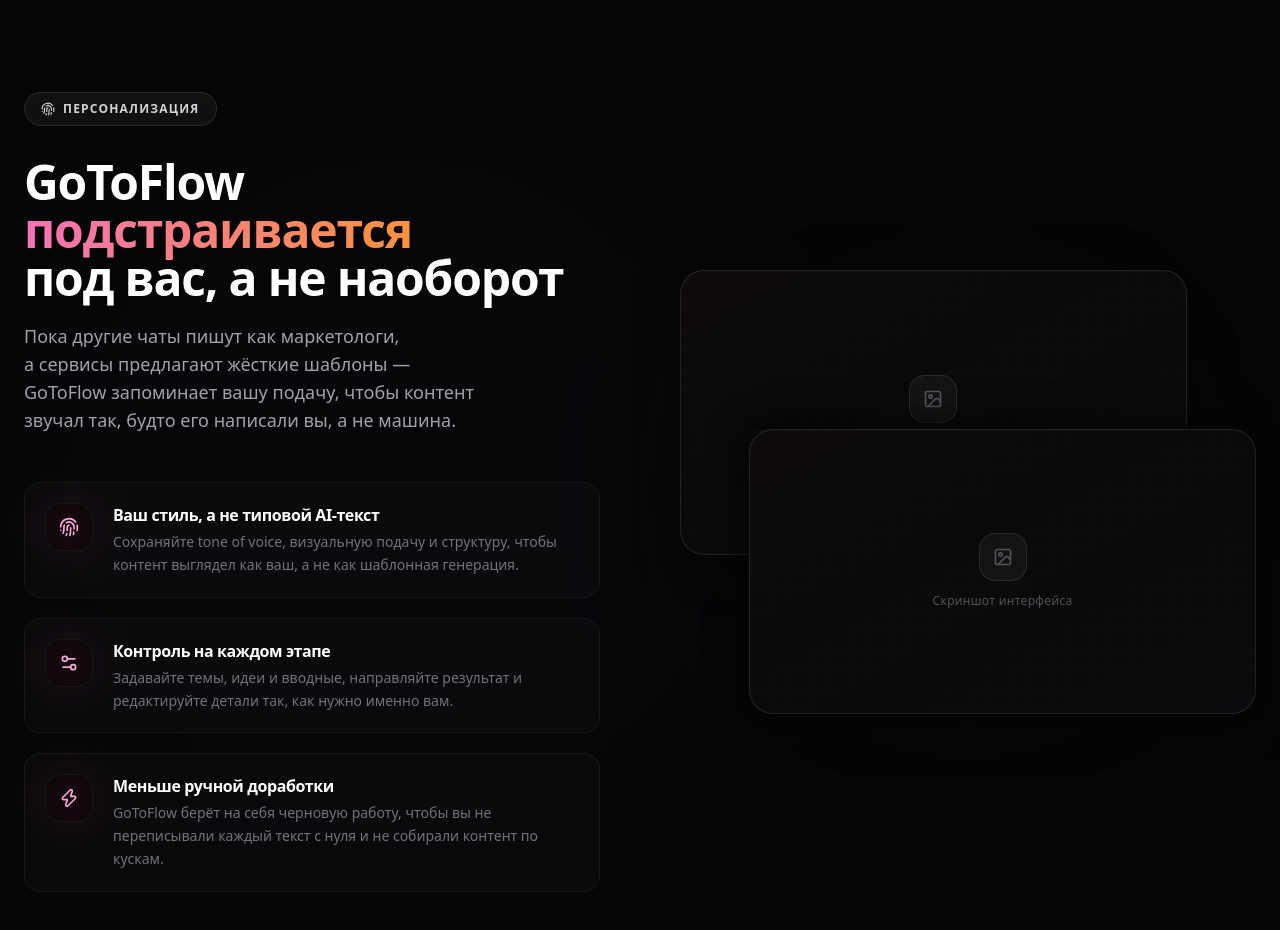
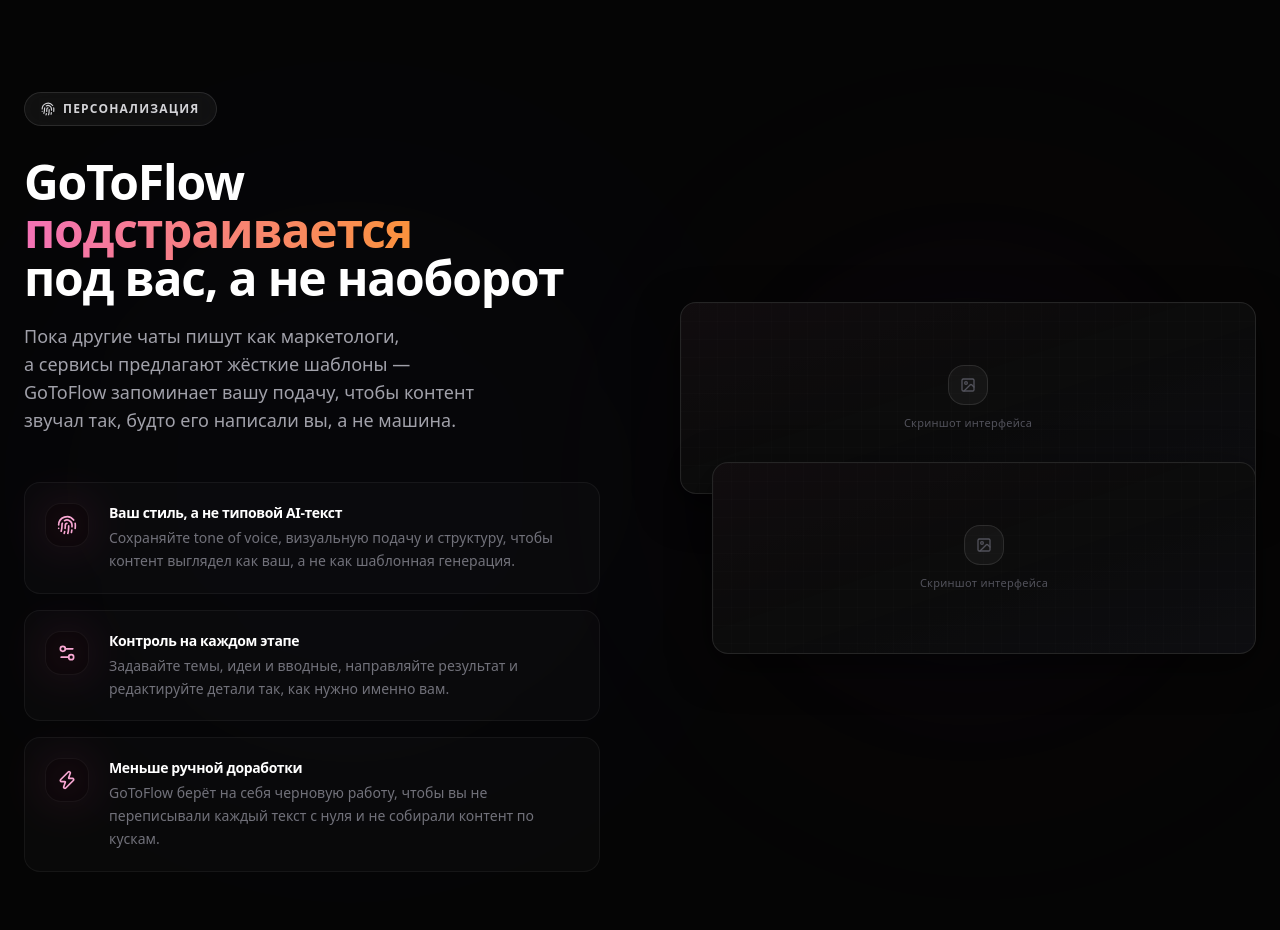
Before and after one commit to matteimikeska49-bot/gtf, a React (Vite) app: page / in a window 1280 px wide. Shown: the part 5560-6490 px from the top of the page. Built offline with nearby package versions, Linux system fonts and the light colour scheme.

Commit message:
fix(diff): h-48 compact screenshots, -mt-8 ml-8 cascade, balanced with text column

```diff
--- a/src/components/DifferentiationSection.jsx
+++ b/src/components/DifferentiationSection.jsx
@@ -2,28 +2,28 @@
 import { motion } from 'framer-motion';
 import { Fingerprint, Settings2, Zap, ImageIcon } from 'lucide-react';
 
-/* ─── Screenshot placeholder ─── */
-const ScreenshotPlaceholder = ({ delay = 0 }) => (
+/* ─── Screenshot placeholder (compact, fixed height) ─── */
+const ScreenshotPlaceholder = ({ delay = 0, className = '' }) => (
   <motion.div
-    initial={{ opacity: 0, y: 20 }}
+    initial={{ opacity: 0, y: 16 }}
     whileInView={{ opacity: 1, y: 0 }}
     viewport={{ once: true }}
     transition={{ duration: 0.7, delay, ease: [0.21, 0.47, 0.32, 0.98] }}
-    className="relative w-full aspect-video rounded-3xl border border-white/10 bg-[#0a0a0a] overflow-hidden group shadow-[0_8px_40px_rgba(0,0,0,0.5)]"
+    className={`relative w-full h-48 rounded-2xl border border-white/10 bg-[#0c0c0c] overflow-hidden group shadow-[0_12px_40px_rgba(0,0,0,0.55)] ${className}`}
   >
-    {/* Animated inner glow */}
+    {/* Subtle inner gradient */}
     <div className="absolute inset-0 bg-gradient-to-br from-pink-500/5 via-transparent to-indigo-500/5 animate-pulse" />
-    {/* Subtle grid */}
-    <div className="absolute inset-0 bg-[linear-gradient(to_right,#ffffff03_1px,transparent_1px),linear-gradient(to_bottom,#ffffff03_1px,transparent_1px)] bg-[size:20px_20px]" />
-    {/* Placeholder center */}
-    <div className="absolute inset-0 flex flex-col items-center justify-center gap-3">
-      <div className="w-12 h-12 rounded-2xl bg-white/[0.04] border border-white/10 flex items-center justify-center">
-        <ImageIcon className="w-5 h-5 text-zinc-600" />
+    {/* Grid */}
+    <div className="absolute inset-0 bg-[linear-gradient(to_right,#ffffff03_1px,transparent_1px),linear-gradient(to_bottom,#ffffff03_1px,transparent_1px)] bg-[size:18px_18px]" />
+    {/* Center icon */}
+    <div className="absolute inset-0 flex flex-col items-center justify-center gap-2.5">
+      <div className="w-10 h-10 rounded-2xl bg-white/[0.04] border border-white/10 flex items-center justify-center">
+        <ImageIcon className="w-4 h-4 text-zinc-600" />
       </div>
-      <span className="text-xs text-zinc-600 font-medium tracking-wide">Скриншот интерфейса</span>
+      <span className="text-[11px] text-zinc-600 font-medium tracking-wide">Скриншот интерфейса</span>
     </div>
     {/* Hover shimmer */}
-    <div className="absolute inset-0 opacity-0 group-hover:opacity-100 transition-opacity duration-500 bg-gradient-to-br from-white/[0.02] to-transparent" />
+    <div className="absolute inset-0 opacity-0 group-hover:opacity-100 transition-opacity duration-500 bg-gradient-to-br from-white/[0.025] to-transparent" />
   </motion.div>
 );
 
@@ -50,12 +50,12 @@
     <section className="py-24 md:py-32 px-6 relative z-10 w-full overflow-hidden bg-[#050505]">
 
       {/* Background ambient */}
-      <div className="absolute top-1/2 left-0 -translate-y-1/2 w-[800px] h-[800px] bg-indigo-900/15 blur-[130px] opacity-25 rounded-full pointer-events-none" />
+      <div className="absolute top-1/2 left-0 -translate-y-1/2 w-[700px] h-[700px] bg-indigo-900/15 blur-[130px] opacity-25 rounded-full pointer-events-none" />
       <div className="absolute top-1/2 right-0 -translate-y-1/2 w-[600px] h-[600px] bg-pink-900/15 blur-[120px] opacity-20 rounded-full pointer-events-none" />
 
       <div className="max-w-7xl mx-auto relative z-10 grid grid-cols-1 lg:grid-cols-2 gap-16 lg:gap-20 items-center">
 
-        {/* ─── Колонка 1: Текст + список пунктов ─── */}
+        {/* ─── Колонка 1: Текст + список ─── */}
         <div className="flex flex-col">
           <motion.div
             initial={{ opacity: 0, x: -40 }}
@@ -78,23 +78,22 @@
             </p>
           </motion.div>
 
-          {/* Вертикальный список пунктов */}
-          <div className="flex flex-col gap-5">
+          <div className="flex flex-col gap-4">
             {points.map((point, i) => (
               <motion.div
                 key={i}
                 initial={{ opacity: 0, x: -30 }}
                 whileInView={{ opacity: 1, x: 0 }}
                 viewport={{ once: true }}
-                transition={{ duration: 0.6, delay: i * 0.14, ease: "easeOut" }}
+                transition={{ duration: 0.6, delay: i * 0.13, ease: "easeOut" }}
                 className="flex items-start gap-5 p-5 rounded-2xl bg-white/[0.02] border border-white/[0.05] group hover:border-white/10 hover:bg-white/[0.03] transition-all duration-300"
               >
-                <div className="relative w-12 h-12 flex items-center justify-center rounded-2xl border border-white/5 bg-[#050505] shrink-0 group-hover:scale-110 transition-transform duration-500">
+                <div className="relative w-11 h-11 flex items-center justify-center rounded-2xl border border-white/5 bg-[#050505] shrink-0 group-hover:scale-110 transition-transform duration-500">
                   <div className="absolute inset-0 bg-pink-500 blur-xl opacity-15 group-hover:opacity-40 transition-opacity duration-500 rounded-2xl" />
                   <point.icon className="w-5 h-5 text-pink-300 relative z-10" />
                 </div>
                 <div>
-                  <h3 className="text-base font-bold text-white mb-1 tracking-tight group-hover:text-pink-100 transition-colors">
+                  <h3 className="text-sm font-bold text-white mb-1 tracking-tight group-hover:text-pink-100 transition-colors">
                     {point.title}
                   </h3>
                   <p className="text-zinc-500 text-sm leading-relaxed font-medium">
@@ -106,19 +105,19 @@
           </div>
         </div>
 
-        {/* ─── Колонка 2: Каскад скриншотов ─── */}
-        <div className="relative self-center w-full">
-          {/* Радиальное неоновое свечение */}
-          <div className="absolute -inset-10 bg-pink-500/8 blur-[80px] rounded-[3rem] pointer-events-none" />
-          <div className="absolute top-1/2 left-1/2 -translate-x-1/2 -translate-y-1/2 w-[350px] h-[350px] bg-indigo-500/5 blur-[90px] rounded-full pointer-events-none" />
+        {/* ─── Колонка 2: Каскад скриншотов (компактный) ─── */}
+        <div className="relative self-center w-full pt-6 pb-8">
+          {/* Неоновое свечение вокруг блока */}
+          <div className="absolute -inset-6 bg-pink-500/8 blur-[70px] rounded-[2.5rem] pointer-events-none" />
+          <div className="absolute top-1/2 left-1/2 -translate-x-1/2 -translate-y-1/2 w-[320px] h-[320px] bg-indigo-500/5 blur-[80px] rounded-full pointer-events-none" />
 
           {/* Верхний скриншот */}
-          <div className="relative z-10 w-[88%]">
+          <div className="relative z-10">
             <ScreenshotPlaceholder delay={0.2} />
           </div>
 
-          {/* Нижний скриншот — каскадом поверх и вправо */}
-          <div className="relative z-20 w-[88%] ml-auto -mt-[22%] shadow-[0_-4px_30px_rgba(0,0,0,0.6)]">
+          {/* Нижний скриншот — поверх и вправо */}
+          <div className="relative z-20 -mt-8 ml-8">
             <ScreenshotPlaceholder delay={0.35} />
           </div>
         </div>
```
